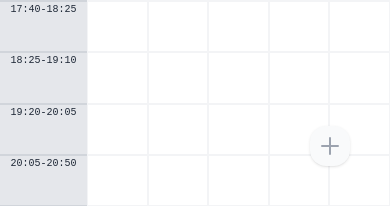
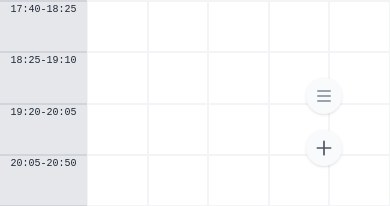
Before and after one commit to ganbold13/schedule-maker, a Next.js app: page / in a window 390 px wide. Shown: the part 638-844 px from the top of the page. Built offline with nearby package versions, Linux system fonts and the light colour scheme.

Commit message:
mobile view buttons, some button animations

```diff
--- a/components/EventModal.js
+++ b/components/EventModal.js
@@ -46,7 +46,7 @@ function EventModal() {
   }
 
   return (
-    <div className={`h-screen w-full fixed left-0 top-0 flex justify-center items-center z-20 fade-in`}>
+    <div className={`h-screen w-full fixed left-0 top-0 flex justify-center items-center z-30 fade-in`}>
       <form className="bg-white dark:bg-gray-800 rounded-lg shadow-2xl modal">
         <header className="bg-gray-200 dark:bg-gray-900 px-4 py-2 flex justify-between items-center">
           <span className="text-gray-400"></span>
--- a/components/MainMenu.js
+++ b/components/MainMenu.js
@@ -10,6 +10,7 @@ function MainMenu() {
   const { systemTheme, theme, setTheme } = useTheme();
 
   const [mounted, setMounted] = useState(false);
+  const [toggleActive, setToggleActive] = useState(false);
 
   useEffect(() => {
     setMounted(true);
@@ -52,18 +53,88 @@ function MainMenu() {
       );
     }
   };
-
+  const toggleButton = () => {
+    if (!toggleActive) {
+      return (
+        <button
+          onClick={() => {
+            setToggleActive(true);
+          }}
+          className="shadow bg-gray-50 dark:bg-gray-800 text-gray-400 hover:shadow-md hover:text-gray-800 dark:hover:text-white dark:hover:shadow-md dark:hover:shadow-gray-800 transition rounded-full py-2 px-2 m-2 z-10 hover:rotate-180 "
+        >
+          <svg
+            xmlns="http://www.w3.org/2000/svg"
+            className="h-5 w-5"
+            viewBox="0 0 20 20"
+            fill="currentColor"
+          >
+            <path
+              fillRule="evenodd"
+              d="M3 5a1 1 0 011-1h12a1 1 0 110 2H4a1 1 0 01-1-1zM3 10a1 1 0 011-1h12a1 1 0 110 2H4a1 1 0 01-1-1zM3 15a1 1 0 011-1h12a1 1 0 110 2H4a1 1 0 01-1-1z"
+              clipRule="evenodd"
+            />
+          </svg>
+        </button>
+      );
+    } else {
+      return (
+        <button
+          onClick={() => {
+            setToggleActive(false);
+          }}
+          className="shadow bg-gray-50 dark:bg-gray-800 text-gray-400 hover:shadow-md hover:text-gray-800 dark:hover:text-white dark:hover:shadow-md dark:hover:shadow-gray-800 transition rounded-full py-2 px-2 m-2 z-10 hover:rotate-180"
+        >
+          <svg
+            xmlns="http://www.w3.org/2000/svg"
+            className="h-5 w-5"
+            viewBox="0 0 20 20"
+            fill="currentColor"
+          >
+            <path
+              fillRule="evenodd"
+              d="M4.293 4.293a1 1 0 011.414 0L10 8.586l4.293-4.293a1 1 0 111.414 1.414L11.414 10l4.293 4.293a1 1 0 01-1.414 1.414L10 11.414l-4.293 4.293a1 1 0 01-1.414-1.414L8.586 10 4.293 5.707a1 1 0 010-1.414z"
+              clipRule="evenodd"
+            />
+          </svg>
+        </button>
+      );
+    }
+  };
   return (
     <div>
+      {/* Mobile View */}
+      <div className="xs:block xs1:hidden fixed bottom-0 right-2 m-8 flex z-20">
+        <div className="menuButton">
+          {toggleButton()}
+          <li className={toggleActive? "bottom-32 right-0 transition-all" : ""}>
+            <button className="shadow bg-gray-50 dark:bg-gray-800 text-gray-600  hover:text-gray-800 dark:hover:text-white  transition rounded-full p-1 hover:rotate-180 "
+              onClick={() => {
+                isSevenDays ? setIsSevenDays(false) : setIsSevenDays(true);
+              }}
+            >
+              <svg
+                xmlns="http://www.w3.org/2000/svg"
+                className="h-5 w-5"
+                viewBox="0 0 20 20"
+                fill="currentColor"
+              >
+                <path d="M8 5a1 1 0 100 2h5.586l-1.293 1.293a1 1 0 001.414 1.414l3-3a1 1 0 000-1.414l-3-3a1 1 0 10-1.414 1.414L13.586 5H8zM12 15a1 1 0 100-2H6.414l1.293-1.293a1 1 0 10-1.414-1.414l-3 3a1 1 0 000 1.414l3 3a1 1 0 001.414-1.414L6.414 15H12z" />
+              </svg>
+            </button>
+          </li>
+          <li className={toggleActive? "bottom-28 right-8 shadow bg-gray-50 dark:bg-gray-800 text-gray-400  hover:text-gray-800 dark:hover:text-white  transition rounded-full pt-1 px-1 m-2 hover:rotate-180" : ""}>{renderThemeChanger()}</li>
+        </div>
+        {/* Add button */}
+        <div className="z-20">
           <button
             onClick={() => {
               setShowEventModal(true);
             }}
-        className="shadow bg-gray-50 dark:bg-gray-800 text-gray-400 hover:shadow-md hover:text-gray-800 dark:hover:text-white dark:hover:shadow-md dark:hover:shadow-gray-800 transition rounded-2xl fixed bottom-2 right-2 m-8  py-2 px-2   xs:block xs1:hidden"
+            className="shadow bg-gray-50 hover:rotate-180 dark:bg-gray-800 text-gray-600 hover:shadow-md hover:text-gray-800 dark:hover:text-white dark:hover:shadow-md dark:hover:shadow-gray-800 transition rounded-full py-2 px-2 m-2  "
           >
             <svg
               xmlns="http://www.w3.org/2000/svg"
-          className="h-6 w-6"
+              className="h-5 w-5"
               fill="none"
               viewBox="0 0 24 24"
               stroke="currentColor"
@@ -76,6 +147,9 @@ function MainMenu() {
               />
             </svg>
           </button>
+        </div>
+      </div>
+      {/* Web view */}
       <div className="xs:hidden xs1:block MainMenu">
         <button
           onClick={() => {
--- a/components/table/Grid.js
+++ b/components/table/Grid.js
@@ -21,7 +21,7 @@ function Grid({ day, timeStart, startIndex }) {
           key={idx}
           className={`${
             evt.label
-          } shadow-sm absolute flex flex-col justify-center rounded-md  z-10 cursor-pointer hover:scale-x-105 hover:shadow-lg transition ${
+          } shadow-sm absolute flex flex-col justify-center rounded-md  z-10 cursor-pointer hover:scale-x-105 hover:shadow-md transition ${
             evt.duration == 0
               ? (isSevenDays?"event45":"event45-5")
               : evt.duration == 1
--- a/styles/globals.css
+++ b/styles/globals.css
@@ -10,19 +10,21 @@ body {
 }
 .MainMenu {
   width: 10.5vw;
-  min-width: 100px;
+  min-width: 90px;
   display: flex;
   flex-direction: column;
   align-items: center;
   justify-content: center;
 }
 .MainMenu button {
-  width: 4vw;
-  min-width: 40px;
+  width: 3vw;
+  height: 3vw;
+  min-width: 35px;
+  min-height: 35px;
   display: flex;
   justify-content: center;
   align-items: center;
-  @apply shadow bg-gray-50 dark:bg-gray-800 rounded-2xl m-8 text-gray-400 py-2 px-2 hover:shadow-md hover:text-gray-800 dark:hover:text-white dark:hover:shadow-md dark:hover:shadow-gray-800 transition
+  @apply shadow bg-gray-50 dark:bg-gray-800 rounded-full m-8 text-gray-400 py-2 px-2 hover:rotate-180 hover:text-gray-800 dark:hover:text-white transition
 }
 .headerDay{
     height: 24px;
@@ -31,6 +33,15 @@ body {
 .modal {
   width: 25%;
   min-width: 250px;
+}
+.menuButton {
+    display: flex;
+    align-items: center;
+    justify-content: center;
+}
+.menuButton li {
+    list-style: none;
+    position: absolute;
 }
 .dayChoose label {
   cursor: pointer;
@@ -56,59 +67,59 @@ body {
 }
 .event45 {
   max-width: 11.5vw;
-  height: 20px;
+  min-height: 23px;
   width: 10vw;
   min-width: 4vw;
-  min-height: 5.5vh;
+  height: 5.5vh;
 }
 .event90 {
   max-width: 11.5vw;
-  height: 42px;
+  min-height: 46px;
   width: 10vw;
   min-width: 4vw;
-  min-height: 11.5vh;
+  height: 11.5vh;
 }
 .event135 {
   max-width: 11.5vw;
-  height: 64px;
+  min-height: 71px;
   width: 10vw;
   min-width: 4vw;
-  min-height: 17.5vh;
+  height: 17.5vh;
 }
 .event270 {
   max-width: 11.5vw;
-  height: 130px;
+  min-height: 142px;
   width: 10vw;
   min-width: 4vw;
-  min-height: 35.5vh;
+  height: 35.6vh;
 }
 .event45-5 {
   max-width: 16vw;
-  height: 21px;
+  min-height: 23px;
   width: 14vw;
   min-width: 4vw;
-  min-height: 5.5vh;
+  height: 5.5vh;
 }
 .event90-5 {
   max-width: 16vw;
-  height: 42px;
+  min-height: 46px;
   width: 14vw;
   min-width: 4vw;
-  min-height: 11.5vh;
+  height: 11.5vh;
 }
 .event135-5 {
   max-width: 16vw;
-  height: 64px;
+  min-height: 71px;
   width: 14vw;
   min-width: 4vw;
-  min-height: 17.5vh;
+  height: 17.5vh;
 }
 .event270-5 {
   max-width: 16vw;
-  height: 130px;
+  min-height: 142px;
   width: 14vw;
   min-width: 4vw;
-  min-height: 35.5vh;
+  height: 35.6vh;
 }
 .content {
   width: 100%;
```
Lines whose indentation alone changed are shown as unchanged.
